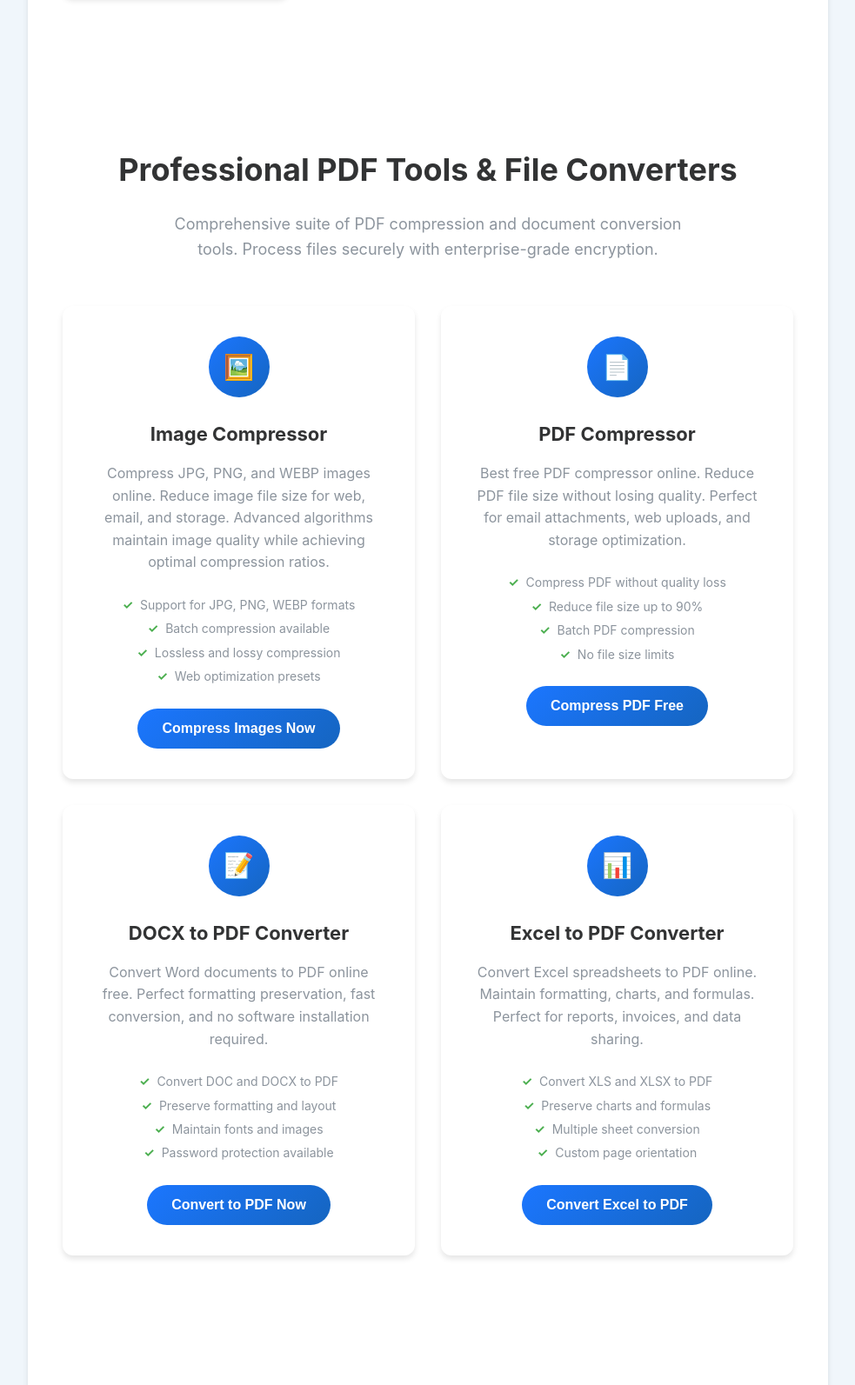
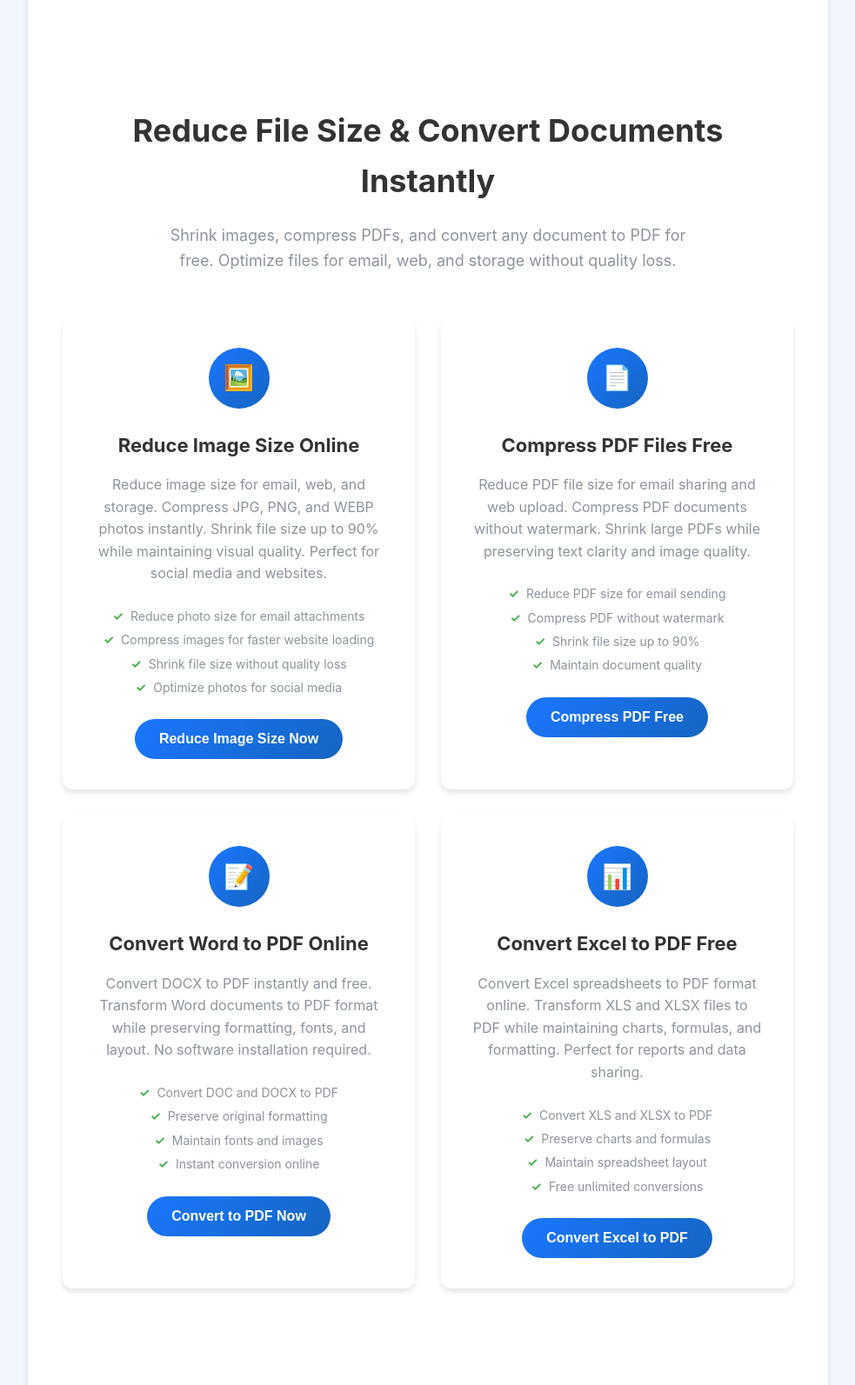
Before and after one commit to xnorphic/dampdf-frontend, a plain HTML site: page index.html in a window 1280 px wide. Shown: the part 947-2540 px from the top of the page at 87% size, without its empty margins (148-1131 px from the left). Drawn offline with Linux system fonts and the light colour scheme.

Commit message:
Update index.html
v9

```diff
--- a/index.html
+++ b/index.html
@@ -5,23 +5,23 @@
     <meta name="viewport" content="width=device-width, initial-scale=1.0">
 
     <!-- Primary SEO Meta Tags -->
-    <title>DamPDF - Free Online PDF Compressor & File Converter | Compress PDF Without Losing Quality</title>
-    <meta name="title" content="DamPDF - Free Online PDF Compressor & File Converter | Compress PDF Without Losing Quality">
-    <meta name="description" content="Free online PDF compressor and file converter. Compress PDF files, convert DOCX to PDF, Excel to PDF, and compress images. Reduce file size without watermark. Best alternative to iLovePDF.">
-    <meta name="keywords" content="PDF compressor, compress PDF online, PDF converter, DOCX to PDF, Excel to PDF, image compressor, reduce PDF size, PDF compression tool, convert to PDF, merge PDF, split PDF, PDF editor online, compress PDF without losing quality, free PDF tools, PDF optimizer, shrink PDF file size, PDF compressor online free, convert Word to PDF, PowerPoint to PDF, image to PDF converter, compress PDF for email, reduce file size online">
+    <title>Reduce Image Size & Convert Files to PDF Free | DamPDF - No Watermark PDF Compressor</title>
+    <meta name="title" content="Reduce Image Size & Convert Files to PDF Free | DamPDF - No Watermark PDF Compressor">
+    <meta name="description" content="Reduce image size online free, compress PDF files, and convert DOCX to PDF instantly. Shrink file size without watermark. Fast, secure, and unlimited use. Best free alternative to paid tools.">
+    <meta name="keywords" content="reduce image size, compress PDF online, convert files to PDF free, shrink file size, PDF compressor no watermark, reduce PDF size online, compress images free, DOCX to PDF converter, Excel to PDF online, reduce file size for email, free PDF tools, compress photos online, optimize images for web, PDF size reducer, image compressor online, convert Word to PDF, PowerPoint to PDF, shrink image file size, PDF optimizer free, reduce document size">
 
     <!-- Open Graph / Facebook -->
     <meta property="og:type" content="website">
     <meta property="og:url" content="https://dampf-frontend.vercel.app/">
-    <meta property="og:title" content="DamPDF - Free Online PDF Compressor & File Converter">
-    <meta property="og:description" content="Compress PDF files and convert documents online for free. Reduce file size without losing quality. Best PDF compression tool alternative to iLovePDF.">
+    <meta property="og:title" content="Reduce Image Size & Convert Files to PDF Free - No Watermark">
+    <meta property="og:description" content="Reduce image size, compress PDF files, and convert documents to PDF for free. Shrink file size without watermark or limits. Trusted by millions worldwide.">
     <meta property="og:image" content="https://dampf-frontend.vercel.app/og-image.jpg">
 
     <!-- Twitter -->
     <meta property="twitter:card" content="summary_large_image">
     <meta property="twitter:url" content="https://dampf-frontend.vercel.app/">
-    <meta property="twitter:title" content="DamPDF - Free Online PDF Compressor & File Converter">
-    <meta property="twitter:description" content="Compress PDF files and convert documents online for free. Reduce file size without losing quality.">
+    <meta property="twitter:title" content="Reduce Image Size & Convert Files to PDF Free - No Watermark">
+    <meta property="twitter:description" content="Reduce image size, compress PDF files, and convert documents to PDF for free. Shrink file size without watermark.">
     <meta property="twitter:image" content="https://dampf-frontend.vercel.app/og-image.jpg">
 
     <!-- Structured Data -->
@@ -32,7 +32,7 @@
         "name": "DamPDF",
         "applicationCategory": "Productivity",
         "operatingSystem": "Web Browser",
-        "description": "Free online PDF compressor and file converter tool. Compress PDF files, convert DOCX to PDF, Excel to PDF without losing quality.",
+        "description": "Reduce image size online free, compress PDF files, and convert DOCX to PDF instantly. Shrink file size without watermark. Fast, secure, unlimited use.",
         "url": "https://dampf-frontend.vercel.app/",
         "author": {
             "@type": "Organization",
@@ -993,11 +993,12 @@
         <!-- Main Content -->
         <div class="main-content">
             <section class="hero">
-                <h1>Free Online PDF Compressor & File Converter</h1>
-                <p class="tagline">Compress PDF files and convert documents without losing quality</p>
+                <h1>Reduce Image Size & Convert Files to PDF Free</h1>
+                <p class="tagline">Shrink file size instantly without watermark or quality loss</p>
                 <p class="description">
-                    The best free alternative to iLovePDF. Compress PDF online, convert DOCX to PDF, Excel to PDF, and optimize images.
-                    Reduce file size for email attachments without watermark. Trusted by millions worldwide.
+                    Reduce image size online, compress PDF files, and convert DOCX to PDF for free.
+                    Shrink photos for email, optimize documents for web, and convert any file to PDF instantly.
+                    No watermark, no limits, no registration required.
                 </p>
 
                 <div class="stats">
@@ -1021,81 +1022,81 @@
             </section>
 
             <section id="tools" class="tools-section">
-                <h2 class="section-title">Professional PDF Tools & File Converters</h2>
+                <h2 class="section-title">Reduce File Size & Convert Documents Instantly</h2>
                 <p class="section-subtitle">
-                    Comprehensive suite of PDF compression and document conversion tools.
-                    Process files securely with enterprise-grade encryption.
+                    Shrink images, compress PDFs, and convert any document to PDF for free.
+                    Optimize files for email, web, and storage without quality loss.
                 </p>
 
                 <div class="tools-grid">
                     <div class="tool-card clickable">
                         <div class="tool-icon">🖼️</div>
-                        <h3 class="tool-name">Image Compressor</h3>
+                        <h3 class="tool-name">Reduce Image Size Online</h3>
                         <p class="tool-description">
-                            Compress JPG, PNG, and WEBP images online. Reduce image file size for web, email, and storage.
-                            Advanced algorithms maintain image quality while achieving optimal compression ratios.
+                            Reduce image size for email, web, and storage. Compress JPG, PNG, and WEBP photos instantly.
+                            Shrink file size up to 90% while maintaining visual quality. Perfect for social media and websites.
                         </p>
                         <ul class="tool-features">
-                            <li>Support for JPG, PNG, WEBP formats</li>
-                            <li>Batch compression available</li>
-                            <li>Lossless and lossy compression</li>
-                            <li>Web optimization presets</li>
+                            <li>Reduce photo size for email attachments</li>
+                            <li>Compress images for faster website loading</li>
+                            <li>Shrink file size without quality loss</li>
+                            <li>Optimize photos for social media</li>
                         </ul>
-                        <button class="try-now clickable" onclick="openTool('image-compress', 'Image Compressor', 'image/jpeg,image/png,image/webp')">
-                            Compress Images Now
+                        <button class="try-now clickable" onclick="openTool('image-compress', 'Reduce Image Size Online', 'image/jpeg,image/png,image/webp')">
+                            Reduce Image Size Now
                         </button>
                     </div>
 
                     <div class="tool-card clickable">
                         <div class="tool-icon">📄</div>
-                        <h3 class="tool-name">PDF Compressor</h3>
+                        <h3 class="tool-name">Compress PDF Files Free</h3>
                         <p class="tool-description">
-                            Best free PDF compressor online. Reduce PDF file size without losing quality.
-                            Perfect for email attachments, web uploads, and storage optimization.
+                            Reduce PDF file size for email sharing and web upload. Compress PDF documents without watermark.
+                            Shrink large PDFs while preserving text clarity and image quality.
                         </p>
                         <ul class="tool-features">
-                            <li>Compress PDF without quality loss</li>
-                            <li>Reduce file size up to 90%</li>
-                            <li>Batch PDF compression</li>
-                            <li>No file size limits</li>
+                            <li>Reduce PDF size for email sending</li>
+                            <li>Compress PDF without watermark</li>
+                            <li>Shrink file size up to 90%</li>
+                            <li>Maintain document quality</li>
                         </ul>
-                        <button class="try-now clickable" onclick="openTool('pdf-compress', 'PDF Compressor', 'application/pdf')">
+                        <button class="try-now clickable" onclick="openTool('pdf-compress', 'Compress PDF Files Free', 'application/pdf')">
                             Compress PDF Free
                         </button>
                     </div>
 
                     <div class="tool-card clickable">
                         <div class="tool-icon">📝</div>
-                        <h3 class="tool-name">DOCX to PDF Converter</h3>
+                        <h3 class="tool-name">Convert Word to PDF Online</h3>
                         <p class="tool-description">
-                            Convert Word documents to PDF online free. Perfect formatting preservation,
-                            fast conversion, and no software installation required.
+                            Convert DOCX to PDF instantly and free. Transform Word documents to PDF format while preserving
+                            formatting, fonts, and layout. No software installation required.
                         </p>
                         <ul class="tool-features">
                             <li>Convert DOC and DOCX to PDF</li>
-                            <li>Preserve formatting and layout</li>
+                            <li>Preserve original formatting</li>
                             <li>Maintain fonts and images</li>
-                            <li>Password protection available</li>
+                            <li>Instant conversion online</li>
                         </ul>
-                        <button class="try-now clickable" onclick="openTool('docx-to-pdf', 'DOCX to PDF Converter', '.doc,.docx')">
+                        <button class="try-now clickable" onclick="openTool('docx-to-pdf', 'Convert Word to PDF Online', '.doc,.docx')">
                             Convert to PDF Now
                         </button>
                     </div>
 
                     <div class="tool-card clickable">
                         <div class="tool-icon">📊</div>
-                        <h3 class="tool-name">Excel to PDF Converter</h3>
+                        <h3 class="tool-name">Convert Excel to PDF Free</h3>
                         <p class="tool-description">
-                            Convert Excel spreadsheets to PDF online. Maintain formatting, charts, and formulas.
-                            Perfect for reports, invoices, and data sharing.
+                            Convert Excel spreadsheets to PDF format online. Transform XLS and XLSX files to PDF while
+                            maintaining charts, formulas, and formatting. Perfect for reports and data sharing.
                         </p>
                         <ul class="tool-features">
                             <li>Convert XLS and XLSX to PDF</li>
                             <li>Preserve charts and formulas</li>
-                            <li>Multiple sheet conversion</li>
-                            <li>Custom page orientation</li>
+                            <li>Maintain spreadsheet layout</li>
+                            <li>Free unlimited conversions</li>
                         </ul>
-                        <button class="try-now clickable" onclick="openTool('xlsx-to-pdf', 'Excel to PDF Converter', '.xls,.xlsx')">
+                        <button class="try-now clickable" onclick="openTool('xlsx-to-pdf', 'Convert Excel to PDF Free', '.xls,.xlsx')">
                             Convert Excel to PDF
                         </button>
                     </div>
@@ -1172,34 +1173,34 @@
             <section class="seo-section">
                 <div class="container">
                     <div class="seo-content">
-                        <h2>Complete Guide to PDF Compression and File Conversion</h2>
-
-                        <h3>What is PDF Compression?</h3>
+                        <h2>Complete Guide to Reducing File Size and Converting Documents</h2>
+
+                        <h3>How to Reduce Image Size for Email and Web</h3>
                         <p>
-                            PDF compression is the process of reducing PDF file size while maintaining document quality and readability.
-                            Our advanced compression algorithms analyze PDF structure, optimize images, remove redundant data,
-                            and apply lossless compression techniques to achieve maximum size reduction without quality loss.
-                        </p>
-
-                        <h3>Benefits of Using Online PDF Compressor</h3>
+                            Reducing image size is essential for faster website loading and email sharing. Our image compressor
+                            analyzes your photos and applies optimal compression techniques to shrink file size while maintaining
+                            visual quality. Perfect for reducing photo size for email attachments and optimizing images for web.
+                        </p>
+
+                        <h3>Best Ways to Compress PDF Files Without Watermark</h3>
                         <p>
-                            Online PDF compression offers numerous advantages over desktop software: no installation required,
-                            cross-platform compatibility, automatic updates, and secure cloud processing. DamPDF's web-based
-                            compressor provides enterprise-grade security with military-level encryption for sensitive documents.
-                        </p>
-
-                        <h3>How to Compress PDF Files Online</h3>
+                            PDF compression without watermark is crucial for professional documents. DamPDF uses advanced algorithms
+                            to reduce PDF file size while preserving text clarity and image quality. Compress PDF files for email
+                            sharing, web upload, and storage optimization without any restrictions or watermarks.
+                        </p>
+
+                        <h3>Convert Files to PDF Online - Complete Guide</h3>
                         <p>
-                            Compressing PDF files with DamPDF is simple: upload your PDF, select compression level,
-                            and download the optimized file. Our intelligent compression detects document type
-                            (text-heavy, image-rich, or mixed content) and applies appropriate optimization techniques.
-                        </p>
-
-                        <h3>Document Conversion Made Easy</h3>
+                            Converting documents to PDF format ensures universal compatibility and professional presentation.
+                            Our free converters transform DOCX to PDF, Excel to PDF, and PowerPoint to PDF while maintaining
+                            original formatting, fonts, and layout for perfect document conversion.
+                        </p>
+
+                        <h3>Reduce File Size for Email Attachments</h3>
                         <p>
-                            Convert DOCX to PDF, Excel to PDF, and images to PDF with perfect formatting preservation.
-                            Our conversion engine maintains original layout, fonts, images, and formatting while ensuring
-                            cross-platform compatibility and professional presentation quality.
+                            Email providers limit attachment sizes, making file compression essential. Learn how to reduce image size,
+                            compress PDF files, and optimize documents for email sharing. Our tools help shrink file size up to 90%
+                            while maintaining quality for seamless email communication.
                         </p>
                     </div>
                 </div>
```
